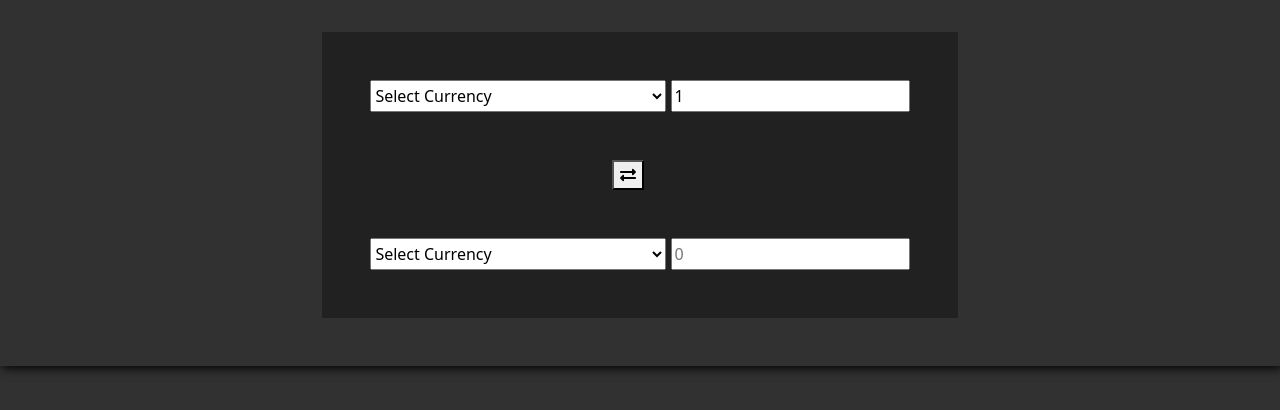
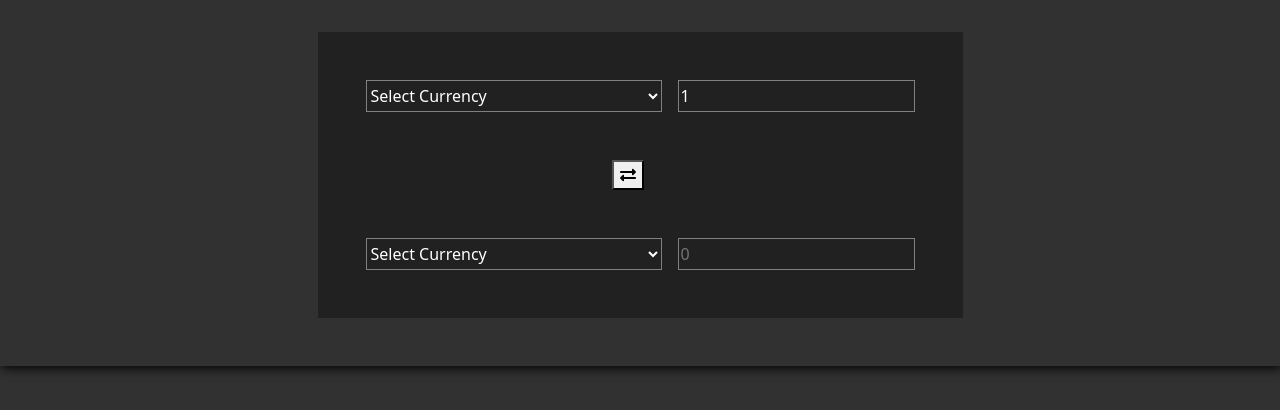
Before and after one commit to Petrosdevri/Currency-App, a website: page public/index.html in a window 1280 px wide. Shown: the part 200-610 px from the top of the page. Drawn offline with nearby package versions, Linux system fonts and the light colour scheme; no server answers.

Commit message:
Updated styling

```diff
--- a/public/index.html
+++ b/public/index.html
@@ -17,7 +17,7 @@
         <main class="container d-flex flex-column gap-5 p-5">
             <h2 class="text-center">Select currencies to convert</h2>
             <div class="currency-pair d-flex flex-column justify-content-center align-items-center gap-5 p-5">
-                <div class="currency">
+                <div class="currency d-flex justify-content-center align-items-center gap-3">
                     <select id="from-currency">
                         <option>Select Currency</option>
                         <option value="AED"><b>AED</b> - UAE Dirham</option>
@@ -188,7 +188,7 @@
                     <button id="exchange"><i class="fas fa-exchange-alt"></i></button>
                     <div class="rate" id="rate"></div>
                 </div>
-                <div class="currency">
+                <div class="currency d-flex justify-content-center align-items-center gap-3">
                     <select id="to-currency">
                         <option>Select Currency</option>
                         <option value="AED"><b>AED</b> - UAE Dirham</option>
--- a/public/scss/style.scss
+++ b/public/scss/style.scss
@@ -15,6 +15,9 @@ body {
 
             .currency {
                 select, input {
+                    background: #212121;
+                    border: 1px solid #808080;
+                    color: #FFFFFF;
                     height: 2em;
                 }
             }
```
Also changed, not shown: public/css/style.css, 1 other file.
